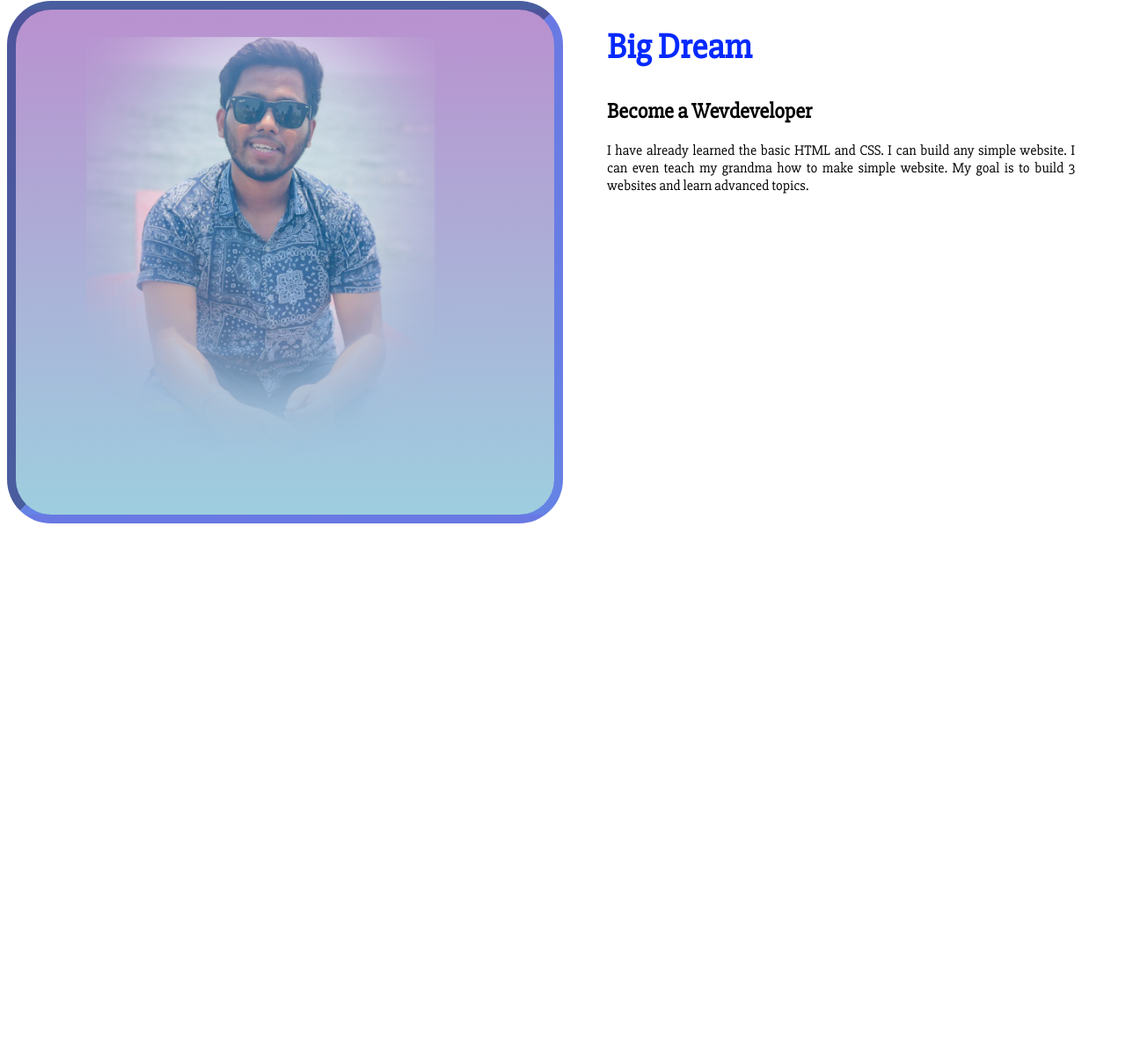
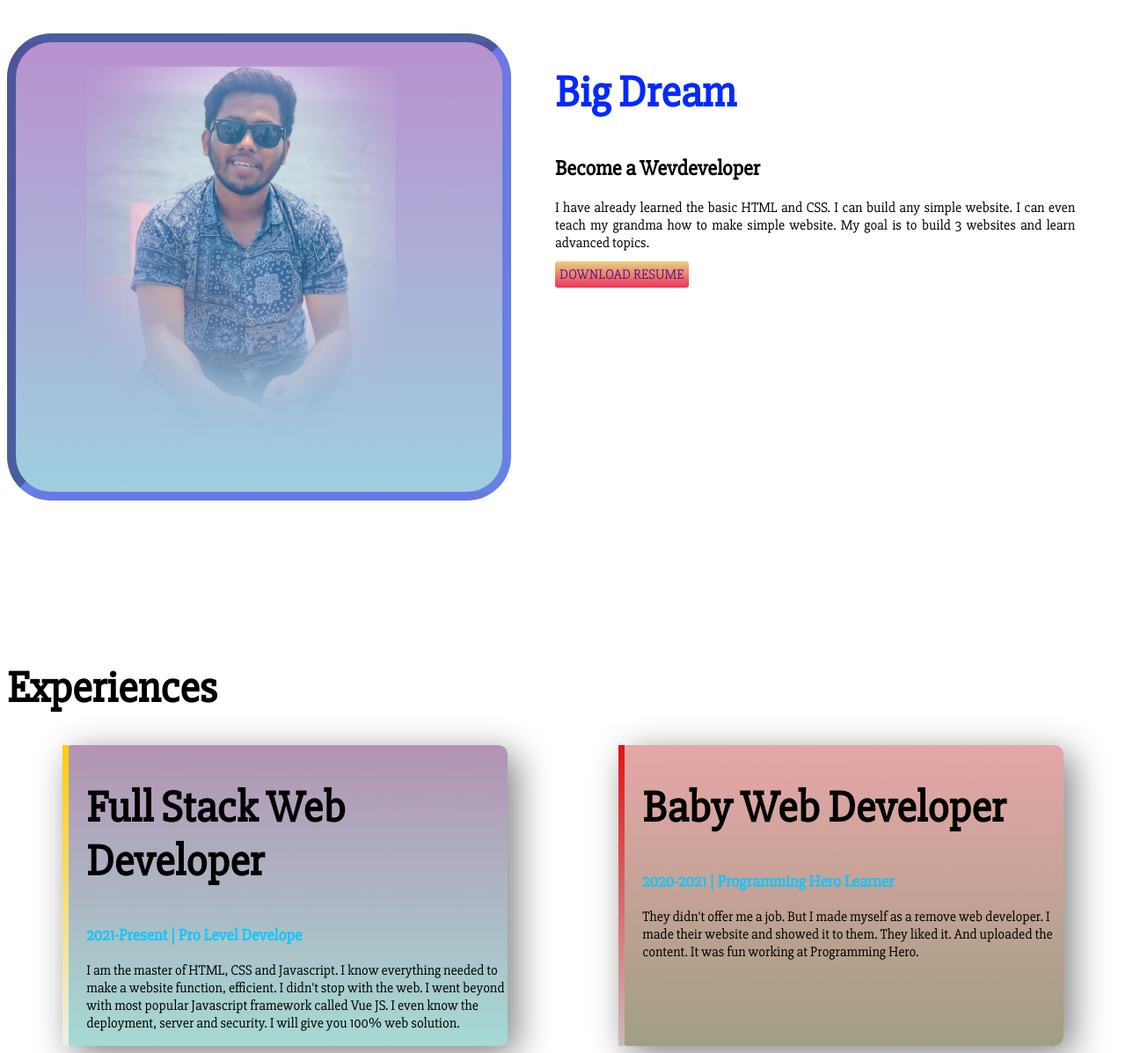
Before and after one commit to anikdha11/Practice-1, a plain HTML site: page index.html in a window 1280 px wide. Shown: the part 566-1763 px from the top of the page at 88% size. Before the commit the page ends 1169 px from the top, so only its background shows below. Drawn offline with Linux system fonts and the light colour scheme.

Commit message:
all done

```diff
--- a/index.html
+++ b/index.html
@@ -26,7 +26,7 @@
           Development Hero.That's my dream.
         </p>
         <a class="link" href="https://www.linkedin.com/in/anik-dhar-b353b31a5/"
-          >CLICK HERE</a
+          >CONTACT WITH ME</a
         >
       </div>
 
@@ -42,12 +42,24 @@
 
         <div class="top-side"><h1><span class="name-two">Big Dream </span></h1>
             <h2 >Become a Wevdeveloper</h2>
-            <p>I have already learned the basic HTML and CSS. I can build any simple website. I can even teach my grandma how to make simple website. My goal is to build 3 websites and learn advanced topics.</p></div>
+            <p>I have already learned the basic HTML and CSS. I can build any simple website. I can even teach my grandma how to make simple website. My goal is to build 3 websites and learn advanced topics.</p>
+            <a class="link" href="">DOWNLOAD RESUME</a>
+        </div>
 </section>
+<h1> Experiences</h1>
+<section >
+<div class="section-fexiable" >
+  <div id="full-stack"class="experiences"><h1>Full Stack Web Developer</h1>
+    <h3>2021-Present | Pro Level Develope</h3>
+    <p>I am the master of HTML, CSS and Javascript. I know everything needed to make a website function, efficient. I didn't stop with the web. I went beyond with most popular Javascript framework called Vue JS. I even know the deployment, server and security. I will give you 100% web solution.</p></div>
 
+  <div id="baby-stack" class="experiences"><h1>Baby Web Developer</h1>
+    <h3>2020-2021 | Programming Hero Learner</h3>
+    <p>They didn't offer me a job. But I made myself as a remove web developer. I made their website and showed it to them. They liked it. And uploaded the content. It was fun working at Programming Hero.</p></div>
 
+</div>
 
-
+</section>
 
 
 
--- a/style.css
+++ b/style.css
@@ -2,7 +2,7 @@ body {
   font-family: "Slabo 27px", serif;
 }
 h1 {
-  font-size: 40px;
+  font-size: 50px;
 }
 .name {
   font-size: 80px;
@@ -34,7 +34,7 @@ h1 {
 }
 .link {
   text-decoration: none;
-  background-image: linear-gradient(rgb(236, 130, 222), rgb(89, 231, 224));
+  background-image: linear-gradient(rgb(236, 208, 130), rgb(238, 52, 92));
   padding: 5px;
   border-radius: 3px;
 }
@@ -47,13 +47,38 @@ h1 {
     margin-top: 55px;
     border: 10px rgba(92, 117, 231, 0.849);
     border-style: inset;
-    width: 50%;
+    width: 40%;
     height: 30%;
     padding-left: 80px;
     border-radius: 50px;
+    margin-bottom: 150px;
 
     background-image: linear-gradient(rgb(185, 145, 207), rgb(158, 206, 223));
 }
 .name-two {
     color:rgb(4, 41, 255)
 }
+.experiences {
+  box-shadow: 10px 10px 40px gray;
+  width: 40%;
+  margin-left: 5%;
+  margin-right: 5%;
+  padding-left: 20px;
+  border-radius: 10px
+}
+#full-stack {
+  border-left: 7px solid;
+  border-image:linear-gradient(rgb(252, 206, 5), rgb(236, 240, 233));
+  border-image-slice: 1;
+  background-image: linear-gradient(rgb(180, 147, 180),rgb(165, 218, 211));
+
+}
+#baby-stack{
+  border-left: 7px solid;
+  border-image:linear-gradient(rgb(224, 20, 20), rgb(206, 186, 186));
+  border-image-slice: 1;
+  background-image: linear-gradient(rgb(230, 167, 167),rgb(161, 158, 131));
+}
+h3 {
+  color: rgb(17, 197, 252);
+}
```
